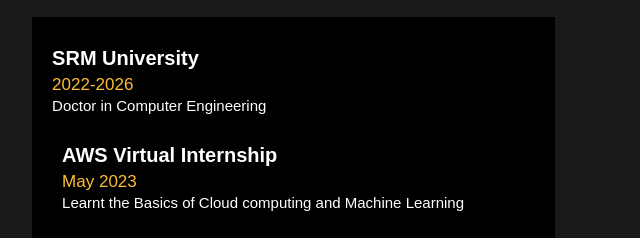
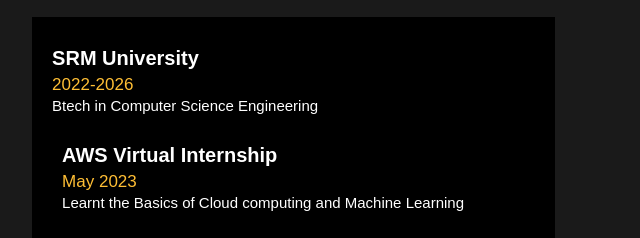
Before and after one commit to Sudipta2307/Portfolio-website, a plain HTML site: page index.html in a window 1280 px wide. Shown: the part 2432-2670 px from the top of the page, 74-714 px from the left. Drawn offline with Linux system fonts and the light colour scheme.

Commit message:
Update index.html

```diff
--- a/index.html
+++ b/index.html
@@ -167,7 +167,7 @@
         <div class="experience-content">
           <h2>SRM University</h2>
           <h3>2022-2026</h3>
-          <p>Doctor in Computer Engineering</p>
+          <p>Btech in Computer Science Engineering</p>
         </div>
       <div class="experience-list">
         <div class="experience-content">
```
